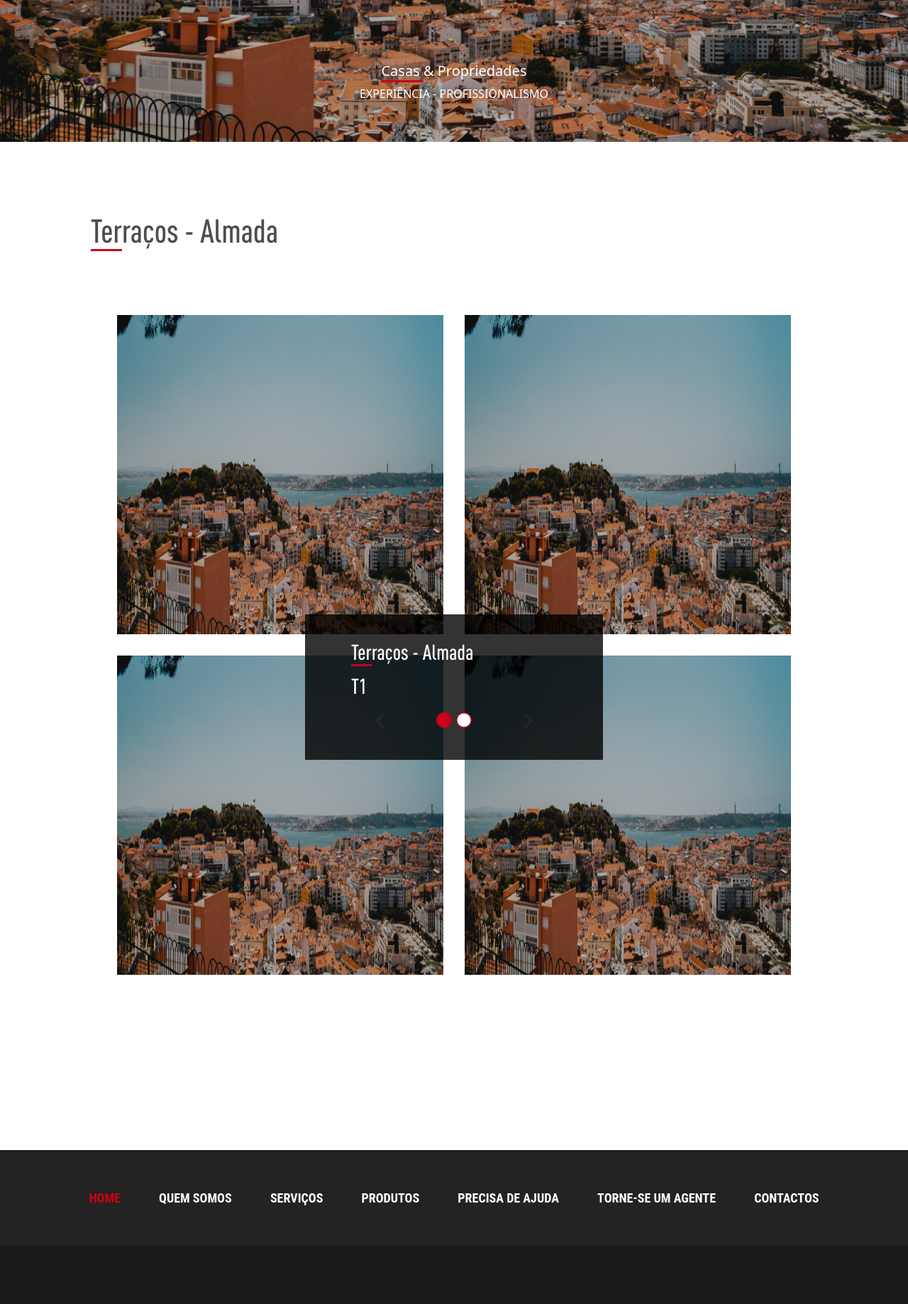
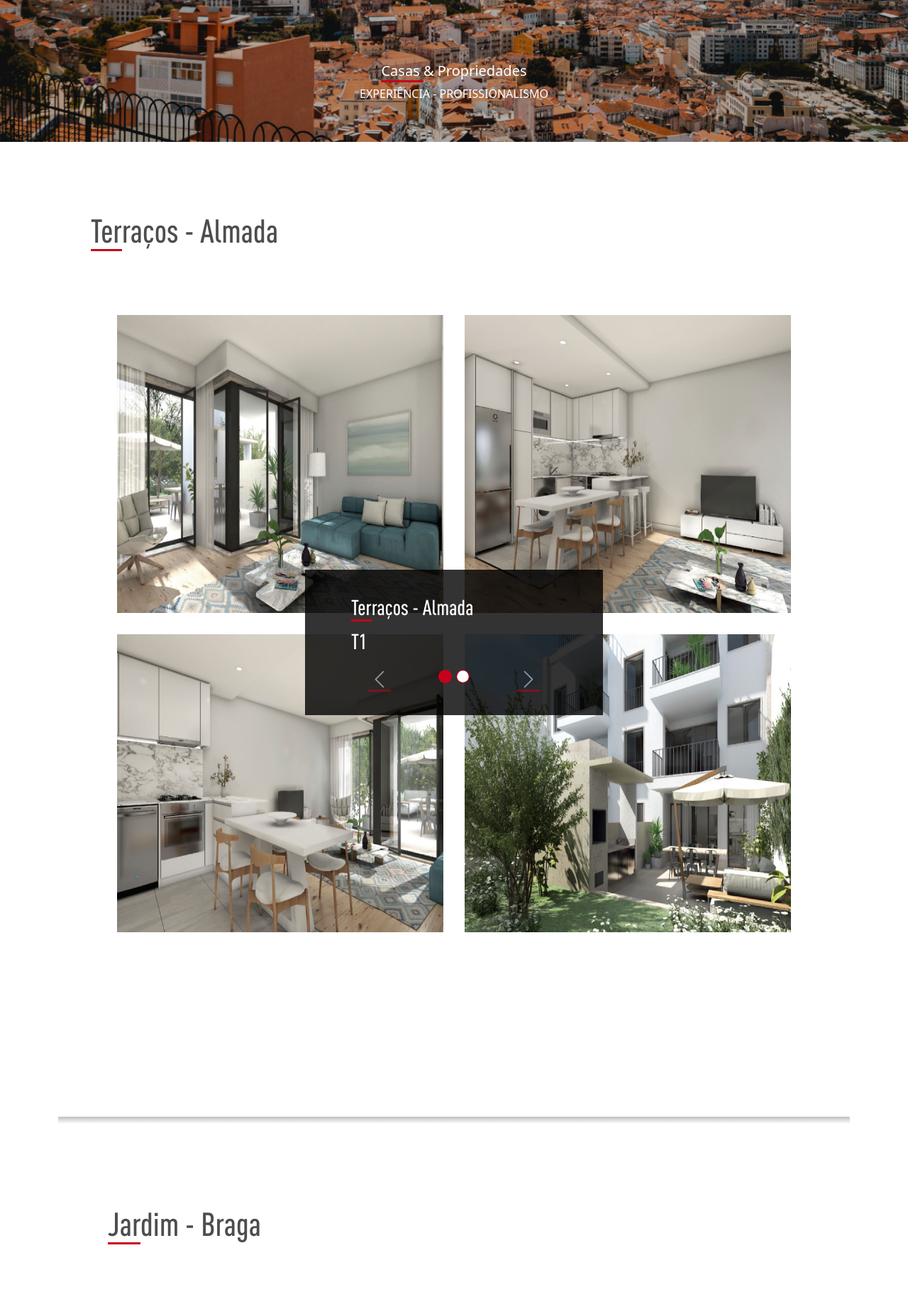
Before and after one commit to raci2/codemaster, a PHP site: page / in a window 1280 px wide. Shown: the part 509-2347 px from the top of the page at 71% size. Run offline with PHP 8.4, Linux system fonts and the light colour scheme.

Commit message:
trabalho_9_v2

```diff
--- a/trabalhos/alexandru_racicovschi_trabalho_9/index.html
+++ b/trabalhos/alexandru_racicovschi_trabalho_9/index.html
@@ -39,8 +39,9 @@
                         EMPRESA
                     </a>
                     <ul class="dropdown-menu">
-                        <li><a class="dropdown-item" href="#">HISTORIAL</a></li>
-                        <li><a class="dropdown-item" href="#">FILOSOFIA E VALORES</a></li>
+                        <li><a class="dropdown-item p-0" href="#">HISTORIAL</a></li>
+                        <li><hr class="dropdown-divider m-1"></li>
+                        <li><a class="dropdown-item p-0" href="#">FILOSOFIA E VALORES</a></li>
                     </ul>
                     </li>
                     <li class="nav-item dropdown">
@@ -48,8 +49,9 @@
                         PROJECTOS EM COMERCIALIZAÇÃO
                     </a>
                     <ul class="dropdown-menu">
-                        <li><a class="dropdown-item" href="#">TERRAÇOS - ALMADA</a></li>
-                        <li><a class="dropdown-item" href="#">JARDIM - BRAGA</a></li>
+                        <li><a class="dropdown-item p-0" href="#">TERRAÇOS - ALMADA</a></li>
+                        <li><hr class="dropdown-divider m-1"></li>
+                        <li><a class="dropdown-item p-0" href="#">JARDIM - BRAGA</a></li>
                     </ul>
                     </li>
                     <li class="nav-item dropdown">
@@ -57,11 +59,15 @@
                         PORTFÓLIO
                     </a>
                     <ul class="dropdown-menu">
-                        <li><a class="dropdown-item" href="#">VARANDAS LOREM - ALMADA</a></li>
-                        <li><a class="dropdown-item" href="#">VILA IPSUM - SESSIMBRA</a></li>
-                        <li><a class="dropdown-item" href="#">CAMPO DOLOR - BRAGA</a></li>
-                        <li><a class="dropdown-item" href="#">ESTRADA SIT - LISBOA</a></li>
-                        <li><a class="dropdown-item" href="#">RUA AMET - PORTO</a></li>
+                        <li><a class="dropdown-item p-0" href="#">VARANDAS LOREM - ALMADA</a></li>
+                        <li><hr class="dropdown-divider m-1"></li>
+                        <li><a class="dropdown-item p-0" href="#">VILA IPSUM - SESSIMBRA</a></li>
+                        <li><hr class="dropdown-divider m-1"></li>
+                        <li><a class="dropdown-item p-0" href="#">CAMPO DOLOR - BRAGA</a></li>
+                        <li><hr class="dropdown-divider m-1"></li>
+                        <li><a class="dropdown-item p-0" href="#">ESTRADA SIT - LISBOA</a></li>
+                        <li><hr class="dropdown-divider m-1"></li>
+                        <li><a class="dropdown-item p-0" href="#">RUA AMET - PORTO</a></li>
                     </ul>
                     </li>
                     <li class="nav-item">
@@ -78,35 +84,35 @@
         <div id="carousel-1" class="carousel slide" data-bs-ride="carousel">
           <div class="carousel-inner">
             <div class="carousel-item active">
-              <img src="public/imagens/cabecalho1.jpg" class="d-block w-100" alt="...">
+              <img src="public/imagens/banner/cabecalho1.jpg" class="d-block w-100" alt="...">
               <div class="carousel-caption d-none d-md-block">
                 <h5><span>Casas </span>& Propriedades</h5>
                 <p>EXPERIÊNCIA - PROFISSIONALISMO</p>
               </div>
             </div>
             <div class="carousel-item">
-              <img src="public/imagens/cabecalho2.jpg" class="d-block w-100" alt="...">
+              <img src="public/imagens/banner/cabecalho2.jpg" class="d-block w-100" alt="...">
               <div class="carousel-caption d-none d-md-block">
                 <h5><span>Casas </span>& Propriedades</h5>
                 <p>SUSTENTABILIDADE - QUALIDADE DE VIDA</p>
               </div>
             </div>
             <div class="carousel-item">
-              <img src="public/imagens/cabecalho3.jpg" class="d-block w-100" alt="...">
+              <img src="public/imagens/banner/cabecalho3.jpg" class="d-block w-100" alt="...">
               <div class="carousel-caption d-none d-md-block">
                 <h5><span>Casas </span>& Propriedades</h5>
                 <p>EXPERIÊNCIA - QUALIDADE DE CONSTRUÇÃO</p>
               </div>
             </div>
             <div class="carousel-item">
-              <img src="public/imagens/cabecalho4.jpg" class="d-block w-100" alt="...">
+              <img src="public/imagens/banner/cabecalho4.jpg" class="d-block w-100" alt="...">
               <div class="carousel-caption d-none d-md-block">
                 <h5><span>Casas </span>& Propriedades</h5>
                 <p>ENGENHERIA - ARQUITECTURA</p>
               </div>
             </div>
              <div class="carousel-item">
-              <img src="public/imagens/cabecalho5.jpg" class="d-block w-100" alt="...">
+              <img src="public/imagens/banner/cabecalho5.jpg" class="d-block w-100" alt="...">
               <div class="carousel-caption d-none d-md-block">
                 <h5><span>Casas </span>& Propriedades</h5>
                 <p>EXPERIÊNCIA - PROFISSIONALISMO</p>
@@ -131,21 +137,18 @@
           <div class="carousel-inner">
             <div class="carousel-item active">
               <div class="almada">
-                <img src="public/imagens/cabecalho1.jpg" class="d-block w-100" alt="...">
-                <img src="public/imagens/cabecalho1.jpg" class="d-block w-100" alt="...">
-                <img src="public/imagens/cabecalho1.jpg" class="d-block w-100" alt="...">
-                <img src="public/imagens/cabecalho1.jpg" class="d-block w-100" alt="...">
+                <img src="public/imagens/almada/01.jpg" class="d-block w-100" alt="...">
+                <img src="public/imagens/almada/02.jpg" class="d-block w-100" alt="...">
+                <img src="public/imagens/almada/03.jpg" class="d-block w-100" alt="...">
+                <img src="public/imagens/almada/04.jpg" class="d-block w-100" alt="...">
               </div>
 
             </div>
-            <div class="carousel-item">
+            <!-- <div class="carousel-item">
               <div class="almada">
-                <img src="public/imagens/cabecalho1.jpg" class="d-block w-100" alt="...">
-                <img src="public/imagens/cabecalho1.jpg" class="d-block w-100" alt="...">
-                <img src="public/imagens/cabecalho1.jpg" class="d-block w-100" alt="...">
-                <img src="public/imagens/cabecalho1.jpg" class="d-block w-100" alt="...">
+                <img src="public/imagens/almada/05.jpg" class="d-block w-100" alt="...">
               </div>
-            </div>
+            </div> -->
           </div>
           <div class="carousel-indicators">
             <button type="button" data-bs-target="#carousel-2" data-bs-slide-to="0" class="active" aria-current="true" aria-label="Slide 1"></button>
@@ -155,19 +158,73 @@
 
         <div class="almada-texto text-start">
           <h5><span>Ter</span>raços - Almada</h5>
+          <!-- eu vez do span mete-se hr com um width -->
           <p>T1</p>
           <div class="setas">
             <button class="carousel-control-prev" type="button" data-bs-target="#carousel-2" data-bs-slide="prev">
-              <img src="public/imagens/seta-tipo-de-fogo-esquerda-cinza.svg" alt="" class="seta">
+              <span class="carousel-control-prev-icon" aria-hidden="true"></span>
               <span class="visually-hidden">Previous</span>
             </button>
-
             <button class="carousel-control-next" type="button" data-bs-target="#carousel-2" data-bs-slide="next">
-              <img src="public/imagens/seta-tipo-de-fogo-direita-cinza.svg" alt="" class="seta">
+              <span class="carousel-control-next-icon" aria-hidden="true"></span>
               <span class="visually-hidden">Next</span>
             </button>
           </div>
         </div>
+      </div>
+
+    </div>
+
+    <div class="row">
+      <div class="col-12">
+        <hr>
+      </div>
+    </div>
+
+    <div class="row">
+
+      <div class="col-4 text-center t1"><span>Jar</span>dim - Braga</div>
+
+      <div class="col-12">
+        <div id="carousel-2" class="carousel slide" data-bs-ride="carousel">
+          <div class="carousel-inner">
+            <div class="carousel-item active">
+              <div class="almada">
+                <img src="public/imagens/almada/01.jpg" class="d-block w-100" alt="...">
+                <img src="public/imagens/almada/02.jpg" class="d-block w-100" alt="...">
+                <img src="public/imagens/almada/03.jpg" class="d-block w-100" alt="...">
+                <img src="public/imagens/almada/04.jpg" class="d-block w-100" alt="...">
+              </div>
+
+            </div>
+            <!-- <div class="carousel-item">
+              <div class="almada">
+                <img src="public/imagens/almada/05.jpg" class="d-block w-100" alt="...">
+              </div>
+            </div> -->
+          </div>
+          <div class="carousel-indicators">
+            <button type="button" data-bs-target="#carousel-2" data-bs-slide-to="0" class="active" aria-current="true" aria-label="Slide 1"></button>
+            <button type="button" data-bs-target="#carousel-2" data-bs-slide-to="1" aria-label="Slide 2" ></button>
+          </div>
+        </div>
+
+        <div class="almada-texto text-start">
+          <h5><span>Jar</span>dim - Braga</h5>
+          <!-- eu vez do span mete-se hr com um width -->
+          <p>T0</p>
+          <div class="setas">
+            <button class="carousel-control-prev" type="button" data-bs-target="#carousel-2" data-bs-slide="prev">
+              <span class="carousel-control-prev-icon" aria-hidden="true"></span>
+              <span class="visually-hidden">Previous</span>
+            </button>
+            <button class="carousel-control-next" type="button" data-bs-target="#carousel-2" data-bs-slide="next">
+              <span class="carousel-control-next-icon" aria-hidden="true"></span>
+              <span class="visually-hidden">Next</span>
+            </button>
+          </div>
+        </div>
+      </div>
 
     </div>
 
--- a/trabalhos/alexandru_racicovschi_trabalho_9/public/css/style.css
+++ b/trabalhos/alexandru_racicovschi_trabalho_9/public/css/style.css
@@ -45,6 +45,23 @@ body{
   border-top: 4px solid #c6021a;
 }
 
+.dropdown-menu{
+  background-color: #4d4d4d;
+  padding: 8px 15px;
+
+}
+
+.dropdown-item:hover{
+  background-color: #4d4d4d;
+  border-top: none !important;
+}
+
+.dropdown-divider{
+  border-color: white;
+}
+
+.nav-link.show{color: white !important;}
+
 span{border-bottom: 3px solid #c6021a;}
 
 .t1{
@@ -56,16 +73,18 @@ span{border-bottom: 3px solid #c6021a;}
 
 .almada{
   display: grid;
-  grid-template-columns: auto auto;
-  grid-template-rows: auto auto;
+  grid-template-columns: 1fr 1fr;
+  grid-template-rows: 1fr 1fr;
   gap: 30px;
-  justify-content: center;
+  /* justify-content: center !important; */
+  justify-self: center;
   margin-top: 85px;
+  /* height: 930px; */
 }
 
 .almada img{
   width: 460px !important;
-  height: 450px;
+  height: 420px;
 }
 
 .almada-texto{
@@ -92,13 +111,13 @@ span{border-bottom: 3px solid #c6021a;}
   justify-content: space-around;
 }
 
-.seta{
-  width: 20px;
-  height: 20px;
-}
+
 
 .carousel-control-prev, .carousel-control-next{
   position: relative;
+  /* width: 20px;
+  height: 32px; */
+  /* transform: scale(3,1); */
   z-index: 2;
 }
 
@@ -109,8 +128,8 @@ span{border-bottom: 3px solid #c6021a;}
 }
 
 .carousel-indicators [data-bs-target]{
-  width: 22px;
-  height: 22px;
+  width: 19px;
+  height: 19px;
   background-color: transparent;
   background-image: url("../imagens/bola-tipo-de-fogo-por-seleccionar.svg");
   background-position: center;
@@ -119,6 +138,12 @@ span{border-bottom: 3px solid #c6021a;}
 }
 .carousel-indicators .active{
   background-image: url("../imagens/bola-tipo-de-fogo-seleccionada.svg");
+}
+
+hr{
+  border: none;
+  height: 10px;
+  background: linear-gradient(to bottom,black, transparent);
 }
 /* .carousel-control-prev{left: 50px;}
 .carousel-control-next{left: 250px;} */
```
Also changed, not shown: trabalhos/alexandru_racicovschi_trabalho_9/public/imagens/almada/01.jpg (added), trabalhos/alexandru_racicovschi_trabalho_9/public/imagens/almada/02.jpg (added), trabalhos/alexandru_racicovschi_trabalho_9/public/imagens/almada/03.jpg (added), trabalhos/alexandru_racicovschi_trabalho_9/public/imagens/almada/04.jpg (added), trabalhos/alexandru_racicovschi_trabalho_9/public/imagens/almada/05.jpg (added), trabalhos/alexandru_racicovschi_trabalho_9/public/imagens/almada/06.jpg (added), trabalhos/alexandru_racicovschi_trabalho_9/public/imagens/banner/cabecalho1.jpg (renamed from trabalhos/alexandru_racicovschi_trabalho_9/public/imagens/cabecalho1.jpg), trabalhos/alexandru_racicovschi_trabalho_9/public/imagens/banner/cabecalho2.jpg (renamed from trabalhos/alexandru_racicovschi_trabalho_9/public/imagens/cabecalho2.jpg), trabalhos/alexandru_racicovschi_trabalho_9/public/imagens/banner/cabecalho3.jpg (renamed from trabalhos/alexandru_racicovschi_trabalho_9/public/imagens/cabecalho3.jpg), trabalhos/alexandru_racicovschi_trabalho_9/public/imagens/banner/cabecalho4.jpg (renamed from trabalhos/alexandru_racicovschi_trabalho_9/public/imagens/cabecalho4.jpg), trabalhos/alexandru_racicovschi_trabalho_9/public/imagens/banner/cabecalho5.jpg (renamed from trabalhos/alexandru_racicovschi_trabalho_9/public/imagens/cabecalho5.jpg).
